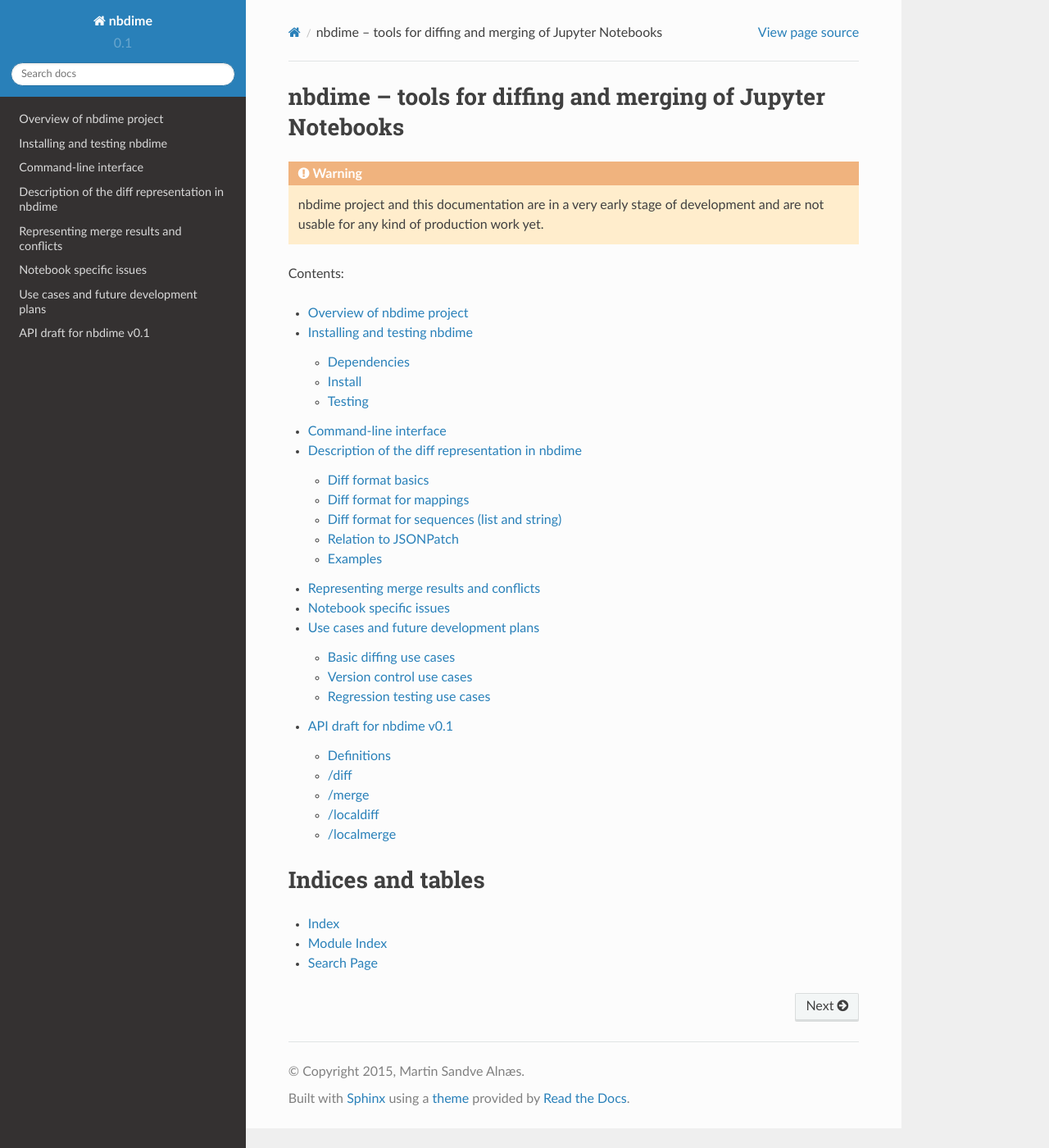
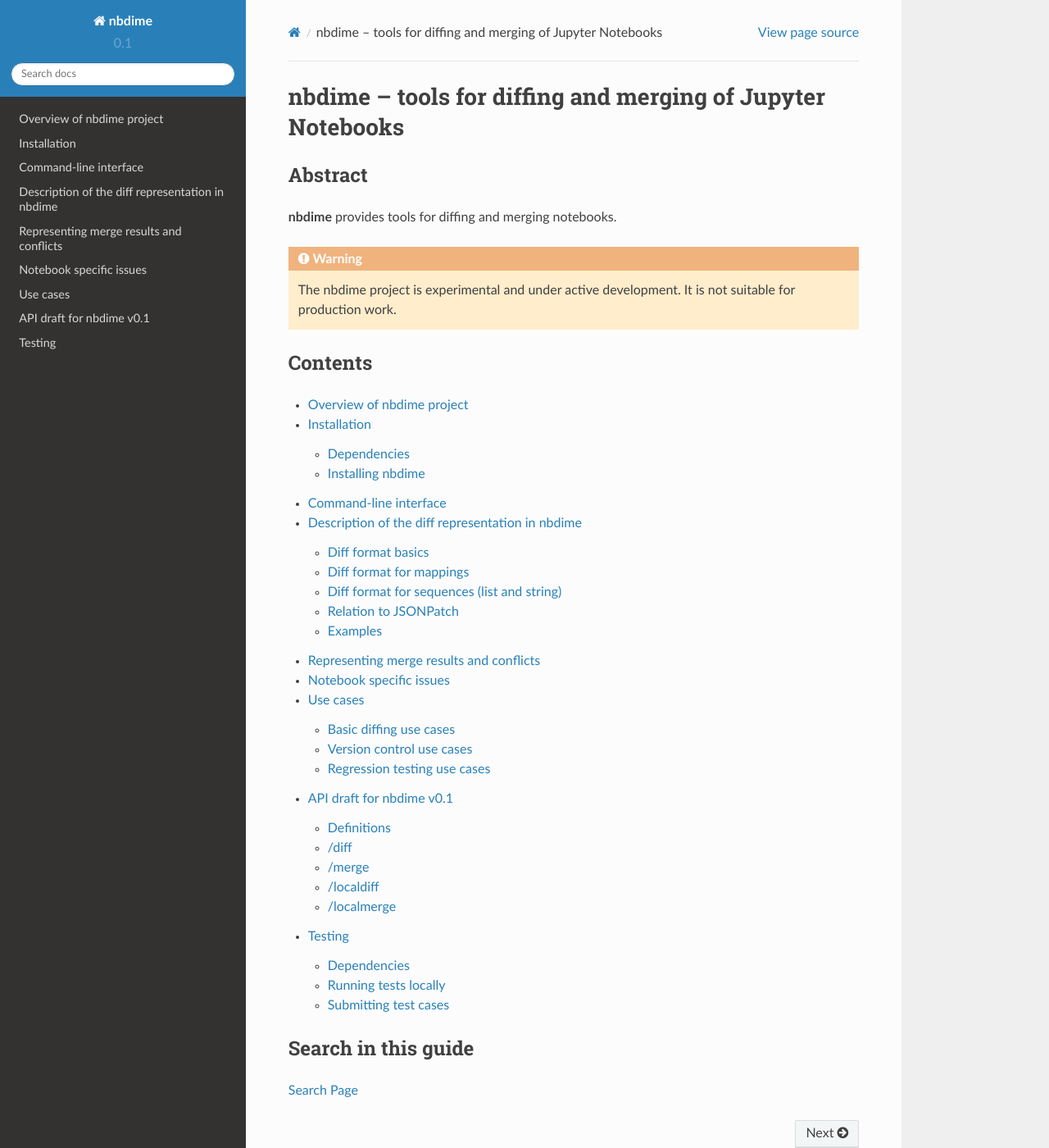
Before and after one commit to jupyter/nbdime, a Sphinx documentation site: the page built from docs/source/index.rst, in a window 1280 px wide and 1400 px high. Shown: the whole window at 82% size. Built offline with Sphinx 7.4.7 and the Read the Docs theme 2.0.0, drawn with Linux system fonts in a browser that asks for light colours.

Commit message:
Edit doc structure

```diff
--- a/docs/source/index.rst
+++ b/docs/source/index.rst
@@ -6,14 +6,18 @@
 nbdime -- tools for diffing and merging of Jupyter Notebooks
 ============================================================
 
+Abstract
+--------
+
+**nbdime** provides tools for diffing and merging notebooks.
+
 .. warning::
 
-   nbdime project and this documentation are in a very early stage
-   of development and are not usable for any kind of production work yet.
+   The nbdime project is experimental and under active development.
+   It is not suitable for production work.
 
-
-Contents:
-
+Contents
+--------
 .. toctree::
    :maxdepth: 2
 
@@ -22,13 +26,11 @@ Contents:
    cli
    diffing
    merging
-   plans
+   usecases
    api
+   testing
 
+Search in this guide
+--------------------
 
-Indices and tables
-==================
-
-* :ref:`genindex`
-* :ref:`modindex`
-* :ref:`search`
+:ref:`search`
--- a/docs/source/installing.rst
+++ b/docs/source/installing.rst
@@ -1,6 +1,6 @@
-=============================
-Installing and testing nbdime
-=============================
+============
+Installation
+============
 
 Dependencies
 ------------
@@ -12,17 +12,13 @@ Dependencies
 Note the requirement 2.7.1, not 2.7.0, this is because
 2.7.1 fixes a bug in ``difflib`` in an interface-breaking way.
 
-Dependencies for running tests:
+Installing nbdime
+-----------------
+Use pip to install. See the `pip documentation <https://pip.pypa.io/en/stable/>`_
+for options.
 
-  - pytest
-  - pytest-cov
-
-
-Install
--------
-Use pip to install. See the `pip documentation <https://pip.pypa.io/en/stable/>`_
-for options. Some examples:
-
+Installing stable version
+~~~~~~~~~~~~~~~~~~~~~~~~~
 Install requirements for the current user only::
 
     pip install --user --upgrade -r requirements.txt
@@ -31,32 +27,8 @@ Install nbdime for the current user only::
 
     pip install --user --upgrade .
 
+Installing development version
+~~~~~~~~~~~~~~~~~~~~~~~~~~~~~~
 Make a local developer install for the current user only::
 
     pip install --user --upgrade -e .
-
-
-Testing
--------
-
-See latest automated build, test and coverage status at:
-
-    - `Build and test on Travis <https://travis-ci.org/martinal/nbdime>`_
-    - `Coverage on Coveralls <https://coveralls.io/github/martinal/nbdime?branch=master>`_
-
-To run tests, locally, enter::
-
-    py.test
-
-from the project root. If you have Python 2 and Python 3 installed,
-you may need to enter::
-
-    python3 -m pytest
-
-to run the tests with Python 3. See the `pytest documentation`_ for more
-options.
-
-If you have notebooks with interesting merge challenges,
-please consider contributing them to nbdime as test cases!
-
-.. _pytest documentation: http://pytest.org/latest/
--- a/docs/source/overview.rst
+++ b/docs/source/overview.rst
@@ -2,7 +2,7 @@
 Overview of nbdime project
 ==========================
 
-The nbdime project aims to provide tools for diffing and merging of
+The nbdime project provides tools for diffing and merging of
 Jupyter notebooks.
 
 .. TODO:: Write a better introduction and overview.
--- /dev/null
+++ b/docs/source/testing.rst
@@ -0,0 +1,35 @@
+Testing
+=======
+
+See latest automated build, test and coverage status at:
+
+    - `Build and test on Travis <https://travis-ci.org/jupyter/nbdime>`_
+    - `Coverage on Coveralls <https://coveralls.io/github/jupyter/nbdime?branch=master>`_
+
+Dependencies
+------------
+Dependencies for running tests:
+
+  - pytest
+  - pytest-cov
+
+Running tests locally
+---------------------
+To run tests, locally, enter::
+
+    py.test
+
+from the project root. If you have Python 2 and Python 3 installed,
+you may need to enter::
+
+    python3 -m pytest
+
+to run the tests with Python 3. See the `pytest documentation`_ for more
+options.
+
+Submitting test cases
+---------------------
+If you have notebooks with interesting merge challenges,
+please consider contributing them to nbdime as test cases!
+
+.. _pytest documentation: http://pytest.org/latest/
--- a/docs/source/plans.rst
+++ b/docs/source/usecases.rst
@@ -1,6 +1,6 @@
-======================================
-Use cases and future development plans
-======================================
+=========
+Use cases
+=========
 
 Fundamentally, we envision use cases mainly in the categories
 of a merge command for version control integration, and
```
